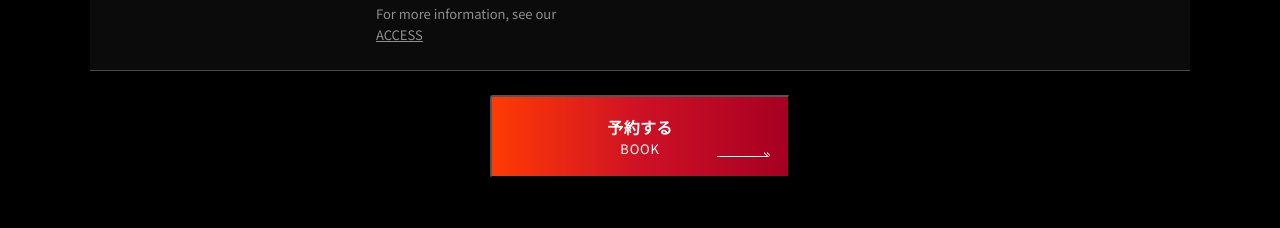
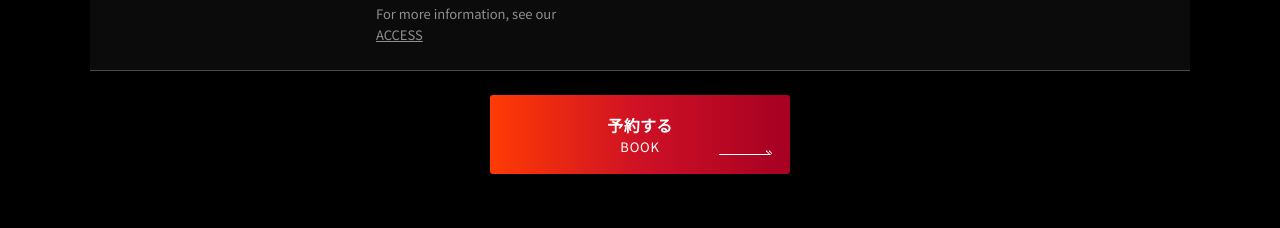
Before and after one commit to Cris-CL/crossfit_website, a website: page hyrox.html in a window 1280 px wide. Shown: the part 3025-3253 px from the top of the page. Drawn offline with Linux system fonts and the light colour scheme.

Commit message:
button hyrox made flat

```diff
--- a/assets/css/styles.css
+++ b/assets/css/styles.css
@@ -2253,6 +2253,10 @@ body.no-scroll { overflow: hidden; }
     line-height: 1;
 }
 #hyrox-classes.hyrox-v3 .hyrox-book-btn {
+    -webkit-appearance: none;
+    appearance: none;
+    border: 0;
+    cursor: pointer;
     display: block;
     margin: 24px auto 0;
 }
```
